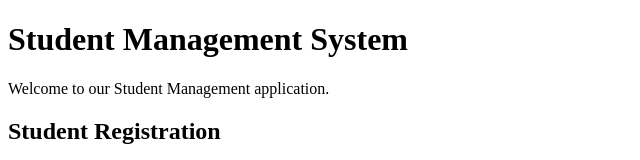
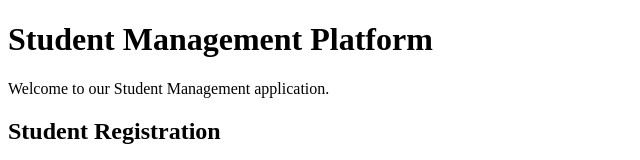
Before and after one commit to AmaniRH/StudentManagement, a plain HTML site: page index.html in a window 1280 px wide. Shown: the top 160 px of the page, without its empty margins (0-640 px from the left). Drawn offline with Linux system fonts and the light colour scheme.

Commit message:
Update title from developer A

```diff
--- a/index.html
+++ b/index.html
@@ -5,7 +5,7 @@
     <title>Student Management</title>
 </head>
 <body>
-    <h1>Student Management System</h1>
+    <h1>Student Management Platform</h1>
     <p>Welcome to our Student Management application.</p>
     <h2>Student Registration</h2>
 
```
